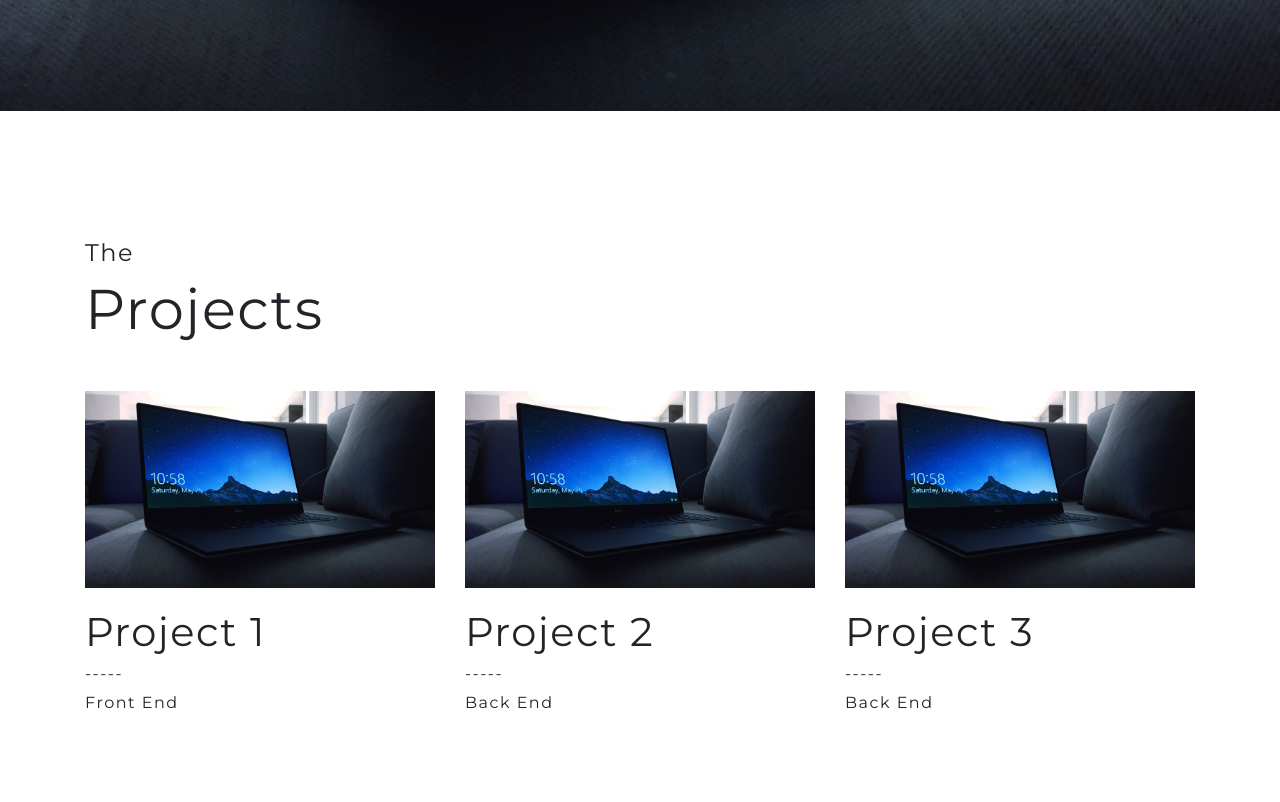
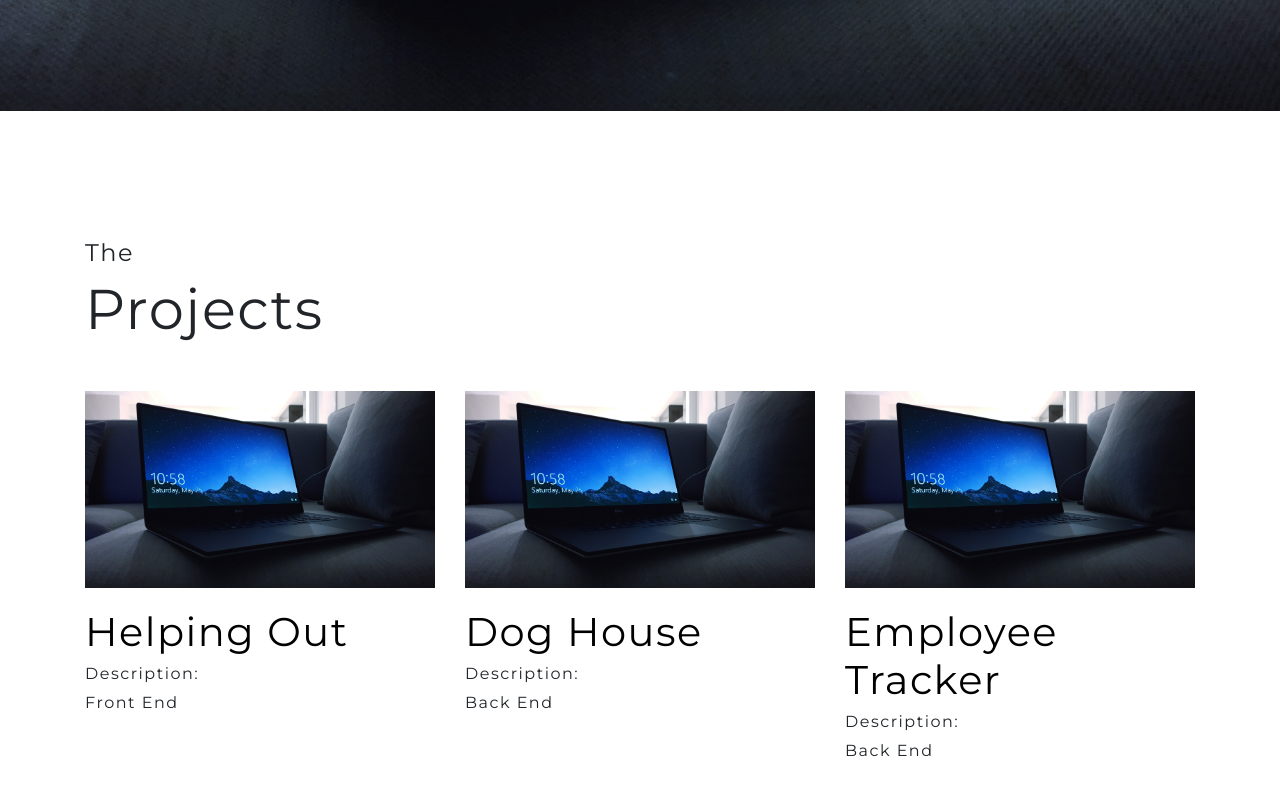
Before and after one commit to genis96/portfolio, a plain HTML site: page index.html in a window 1280 px wide. Shown: the part 729-1531 px from the top of the page. Drawn offline with nearby package versions, Linux system fonts and the light colour scheme.

Commit message:
projects section - links

```diff
--- a/index.html
+++ b/index.html
@@ -57,24 +57,24 @@
                     <div class="col-12 col-md-4" data-aos="fade-up">
                         <img class="img-fluid pics" src="/img.jpg" alt="">
                         <div class="card-body">
-                            <h1>Project 1</h1>
-                            <h6>-----</h6>
+                            <h1><a href="https://github.com/Joelstraley/Project-1-Helping-Out" class="">Helping Out</a></h1>
+                            <h6>Description: </h6>
                             <p>Front End</p>
                         </div>
                     </div>
                     <div class="col-12 col-md-4" data-aos="fade-up">
                         <img class="img-fluid pics" src="/img.jpg" alt="">
                         <div class="card-body">
-                            <h1>Project 2</h1>
-                            <h6>-----</h6>
+                            <h1><a href="https://github.com/GKFitz/jediCoderz" class="">Dog House</a></h1>
+                            <h6>Description: </h6>
                             <p>Back End</p>
                         </div>
                     </div>
                     <div class="col-12 col-md-4" data-aos="fade-up">
                         <img class="img-fluid pics" src="/img.jpg" alt="">
                         <div class="card-body">
-                            <h1>Project 3</h1>
-                            <h6>-----</h6>
+                            <h1><a href="https://github.com/genis96/Employee_Tracker" class="">Employee Tracker</a></h1>
+                            <h6>Description: </h6>
                             <p>Back End</p>
                         </div>
                     </div>
--- a/style.css
+++ b/style.css
@@ -194,6 +194,19 @@ hr {
     padding-left: 0%;
 }
 
+.card-body a {
+    color: black;
+    text-decoration: none;
+    list-style: none;
+}
+
+.card-body h1 a:hover {
+    cursor: pointer;
+    color: var(--primary-color);
+    text-decoration: none;
+    list-style: none;
+}
+
 /* RESPONSIVE  */
 
 @media(max-width: 1400px) {
```
